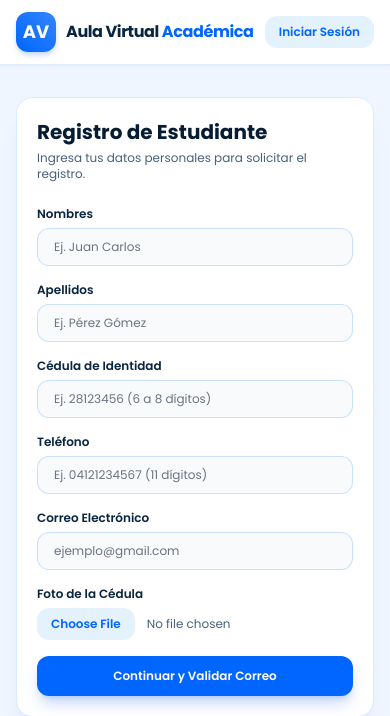
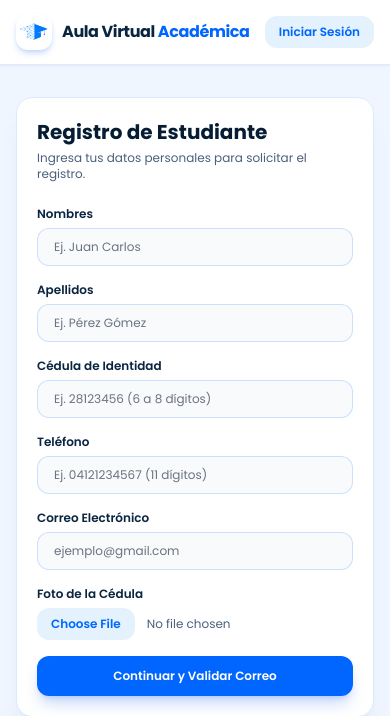
Before and after one commit to GonzalezSoftware/Aula-Virtual, a Laravel app: page /register in a window 390 px wide. Shown: the top 716 px of the page. Run offline with Laravel 12, Linux system fonts and the light colour scheme; style sheets or scripts are compiled from the project's sources; some libraries are stand-ins or nearby versions.

Commit message:
Mensaje del cabio realizado

```diff
--- a/resources/js/Pages/Auth/AdminLogin.jsx
+++ b/resources/js/Pages/Auth/AdminLogin.jsx
@@ -80,9 +80,11 @@ export default function AdminLogin({ adminExists, status }) {
                 <header className="w-full bg-white/95 backdrop-blur-md shadow-sm border-b border-blue-100">
                     <div className="max-w-7xl mx-auto px-4 sm:px-6 h-16 sm:h-20 flex items-center justify-between gap-3">
                         <Link href="/" className="flex items-center gap-2.5 sm:gap-3 group min-w-0">
-                            <div className="w-10 h-10 sm:w-11 sm:h-11 rounded-xl bg-gradient-to-tr from-[#0066FF] to-[#3385FF] flex items-center justify-center text-white font-bold text-lg sm:text-xl shadow-md shadow-blue-500/25 group-hover:scale-105 transition shrink-0">
-                                AD
-                            </div>
+                            <img
+                                src="/images/logo_1.png"
+                                alt="Logo Aula Virtual Académica"
+                                className="w-9 h-9 sm:w-11 sm:h-11 rounded-xl object-contain bg-white p-1 shadow-md shadow-blue-500/25 shrink-0"
+                            />
                             <span className="text-base sm:text-xl font-bold tracking-tight text-[#0A2540] truncate">
                                 Panel <span className="text-[#0066FF]">Administrativo</span>
                             </span>
--- a/resources/js/Pages/Auth/Login.jsx
+++ b/resources/js/Pages/Auth/Login.jsx
@@ -64,9 +64,11 @@ export default function Login({ status, canResetPassword }) {
                 <header className="w-full bg-white/95 backdrop-blur-md shadow-sm border-b border-blue-100">
                     <div className="max-w-7xl mx-auto px-4 sm:px-6 h-16 sm:h-20 flex items-center justify-between gap-2">
                         <Link href="/" className="flex items-center gap-2.5 sm:gap-3 group min-w-0">
-                            <div className="w-10 h-10 sm:w-11 sm:h-11 rounded-xl bg-gradient-to-tr from-[#0066FF] to-[#3385FF] flex items-center justify-center text-white font-bold text-lg sm:text-xl shadow-md shadow-blue-500/25 group-hover:scale-105 transition shrink-0">
-                                AV
-                            </div>
+                            <img
+                                src="/images/logo_1.png"
+                                alt="Logo Aula Virtual Académica"
+                                className="w-9 h-9 sm:w-11 sm:h-11 rounded-xl object-contain bg-white p-1 shadow-md shadow-blue-500/25 shrink-0"
+                            />
                             <span className="text-base sm:text-xl font-bold tracking-tight text-[#0A2540] truncate">
                                 Aula Virtual <span className="text-[#0066FF]">Académica</span>
                             </span>
--- a/resources/js/Pages/Auth/Register.jsx
+++ b/resources/js/Pages/Auth/Register.jsx
@@ -166,9 +166,11 @@ export default function Register({ status }) {
                 <header className="w-full bg-white/95 backdrop-blur-md shadow-sm border-b border-blue-100">
                     <div className="max-w-7xl mx-auto px-4 sm:px-6 h-16 sm:h-20 flex items-center justify-between gap-2">
                         <Link href="/" className="flex items-center gap-2.5 sm:gap-3 group min-w-0">
-                            <div className="w-10 h-10 sm:w-11 sm:h-11 rounded-xl bg-gradient-to-tr from-[#0066FF] to-[#3385FF] flex items-center justify-center text-white font-bold text-lg sm:text-xl shadow-md shadow-blue-500/25 group-hover:scale-105 transition shrink-0">
-                                AV
-                            </div>
+                            <img
+                                src="/images/logo_1.png"
+                                alt="Logo Aula Virtual Académica"
+                                className="w-9 h-9 sm:w-11 sm:h-11 rounded-xl object-contain bg-white p-1 shadow-md shadow-blue-500/25 shrink-0"
+                            />
                             <span className="text-base sm:text-xl font-bold tracking-tight text-[#0A2540] truncate">
                                 Aula Virtual <span className="text-[#0066FF]">Académica</span>
                             </span>
--- a/resources/js/Pages/Welcome.jsx
+++ b/resources/js/Pages/Welcome.jsx
@@ -227,7 +227,7 @@ export default () => {
                         {/* Logotipo */}
                         <a href="#" className="flex items-center gap-2.5 sm:gap-3 min-w-0">
                             <img
-                                src="/images/logo_2.png"
+                                src="/images/logo_1.png"
                                 alt="Logo Aula Virtual Académica"
                                 className="w-9 h-9 sm:w-11 sm:h-11 rounded-xl object-contain bg-white p-1 shadow-md shadow-blue-500/25 shrink-0"
                             />
```
